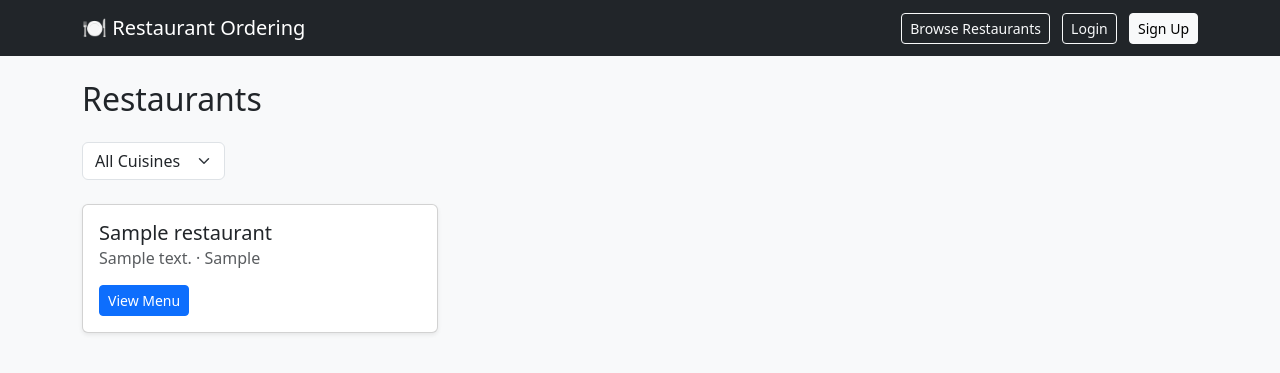
After one commit to shareef2345/restaurant-ordering, a Django app: page /restaurants/ in a window 1280 px wide. The commit adds this page. Shown: the top 373 px of the page. Run offline with Django 5.2, Linux system fonts and the light colour scheme; tables that the repository leaves empty hold one stand-in row (values such as "Sample post").

Commit message:
Stage 4: Add restaurant listing and menu browsing pages

```diff
--- a/config/urls.py
+++ b/config/urls.py
@@ -25,4 +25,5 @@ urlpatterns = [
     path("admin/", admin.site.urls),
     path("accounts/", include("accounts.urls")),
     path("", home, name="home"),
+    path("restaurants/", include("restaurants.urls")),
 ]
--- /dev/null
+++ b/restaurants/templates/restaurants/restaurant_list.html
@@ -0,0 +1,31 @@
+{% extends "base.html" %}
+{% block content %}
+<h2 class="mb-4">Restaurants</h2>
+
+<form method="get" class="row g-2 mb-4">
+    <div class="col-auto">
+        <select name="cuisine" class="form-select" onchange="this.form.submit()">
+            <option value="">All Cuisines</option>
+            {% for c in cuisines %}
+                <option value="{{ c }}" {% if c == selected_cuisine %}selected{% endif %}>{{ c }}</option>
+            {% endfor %}
+        </select>
+    </div>
+</form>
+
+<div class="row row-cols-1 row-cols-md-3 g-4">
+    {% for restaurant in restaurants %}
+    <div class="col">
+        <div class="card h-100 shadow-sm">
+            <div class="card-body">
+                <h5 class="card-title">{{ restaurant.name }}</h5>
+                <h6 class="card-subtitle mb-2 text-muted">{{ restaurant.cuisine }} · {{ restaurant.city }}</h6>
+                <a href="{% url 'restaurant_detail' restaurant.pk %}" class="btn btn-primary btn-sm mt-2">View Menu</a>
+            </div>
+        </div>
+    </div>
+    {% empty %}
+    <p class="text-muted">No restaurants found.</p>
+    {% endfor %}
+</div>
+{% endblock %}
--- /dev/null
+++ b/restaurants/urls.py
@@ -0,0 +1,8 @@
+from django.urls import path
+
+from . import views
+
+urlpatterns = [
+    path("", views.restaurant_list, name="restaurant_list"),
+    path("<int:pk>/", views.restaurant_detail, name="restaurant_detail"),
+]
--- a/restaurants/views.py
+++ b/restaurants/views.py
@@ -1,3 +1,33 @@
-from django.shortcuts import render
+from django.shortcuts import get_object_or_404, render
 
-# Create your views here.
+from .models import Restaurant
+
+
+def restaurant_list(request):
+    restaurants = Restaurant.objects.filter(is_open=True)
+
+    cuisine = request.GET.get("cuisine")
+    if cuisine:
+        restaurants = restaurants.filter(cuisine__icontains=cuisine)
+
+    cuisines = (
+        Restaurant.objects.filter(is_open=True)
+        .values_list("cuisine", flat=True)
+        .distinct()
+    )
+
+    return render(
+        request,
+        "restaurants/restaurant_list.html",
+        {"restaurants": restaurants, "cuisines": cuisines, "selected_cuisine": cuisine},
+    )
+
+
+def restaurant_detail(request, pk):
+    restaurant = get_object_or_404(Restaurant, pk=pk, is_open=True)
+    menu_items = restaurant.menu_items.filter(is_available=True)
+    return render(
+        request,
+        "restaurants/restaurant_detail.html",
+        {"restaurant": restaurant, "menu_items": menu_items},
+    )
--- a/templates/base.html
+++ b/templates/base.html
@@ -11,6 +11,7 @@
         <div class="container">
             <a class="navbar-brand" href="{% url 'home' %}">🍽️ Restaurant Ordering</a>
             <div>
+                <a href="{% url 'restaurant_list' %}" class="btn btn-outline-light btn-sm me-2">Browse Restaurants</a>
                 {% if user.is_authenticated %}
                     <span class="text-light me-3">Hi, {{ user.username }}</span>
                     <a href="{% url 'logout' %}" class="btn btn-outline-light btn-sm">Logout</a>
```
Also changed, not shown: restaurants/templates/restaurants/restaurant_detail.html (added, +24 -0 lines).
